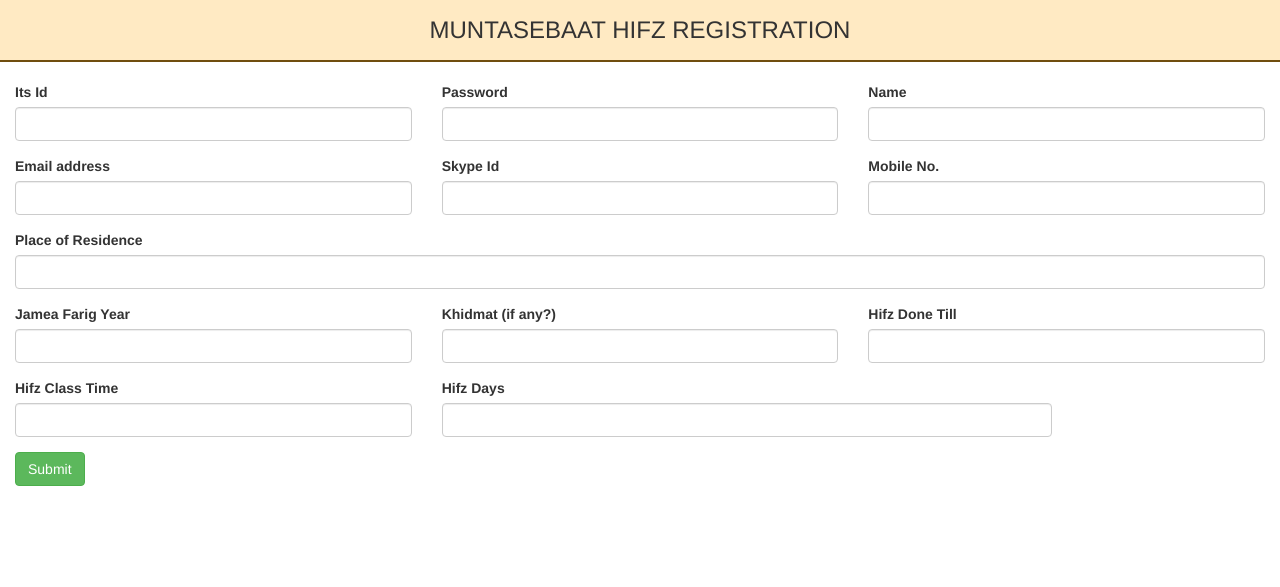
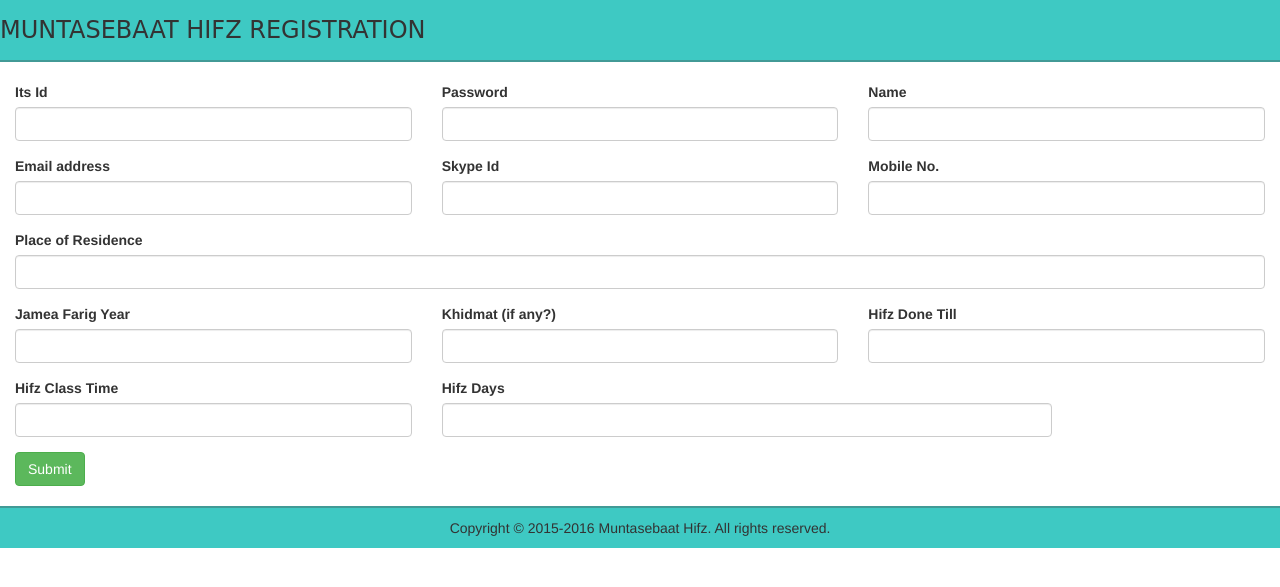
Before and after one commit to mohdj/schedulerapp, a PHP site: page /app/studentregistration.php in a window 1280 px wide. Shown: the top 587 px of the page. Run offline with PHP 8.4, Linux system fonts and the light colour scheme; a stand-in replaces the project's code that opens the database connection.

Commit message:
updated header/footer in student-registration page

```diff
--- a/app/studentregistration.php
+++ b/app/studentregistration.php
@@ -61,21 +61,7 @@ if($_POST)
     <title>Hifz Program</title>
     <!-- Latest compiled and minified CSS -->
     <link rel="stylesheet" href="../css/bootstrap.min.css">
-
-    <style>
-      .header {
-        min-height: 50px;
-        background: #FFEAC3;
-        text-transform: uppercase;
-        text-align: center;
-        border-bottom: 2px solid #704d0e;
-        margin-bottom: 20px
-      }
-      .header h3 {
-        margin: auto;
-        line-height: 60px;
-      }
-    </style>
+    <link rel="stylesheet" href="../css/index.css">
   </head>
 <body>
 
@@ -174,5 +160,8 @@ if($_POST)
     <input class="btn btn-success" type="submit" value="Submit">
   </form>
 
+  <div class="footer">
+    <span>Copyright &copy; 2015-2016 Muntasebaat Hifz. All rights reserved.</span>
+  </div>
 </body>
 </html>
```
